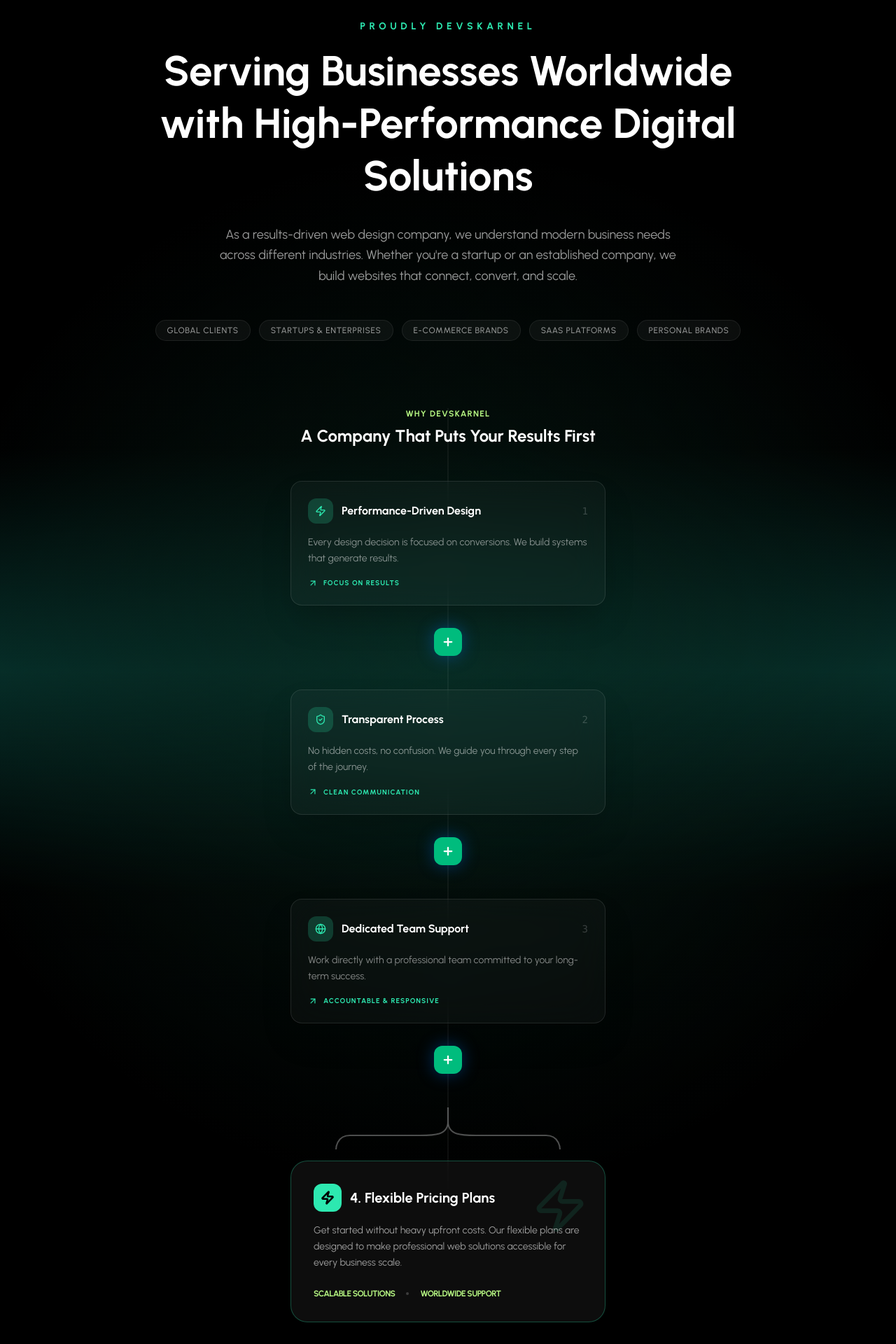
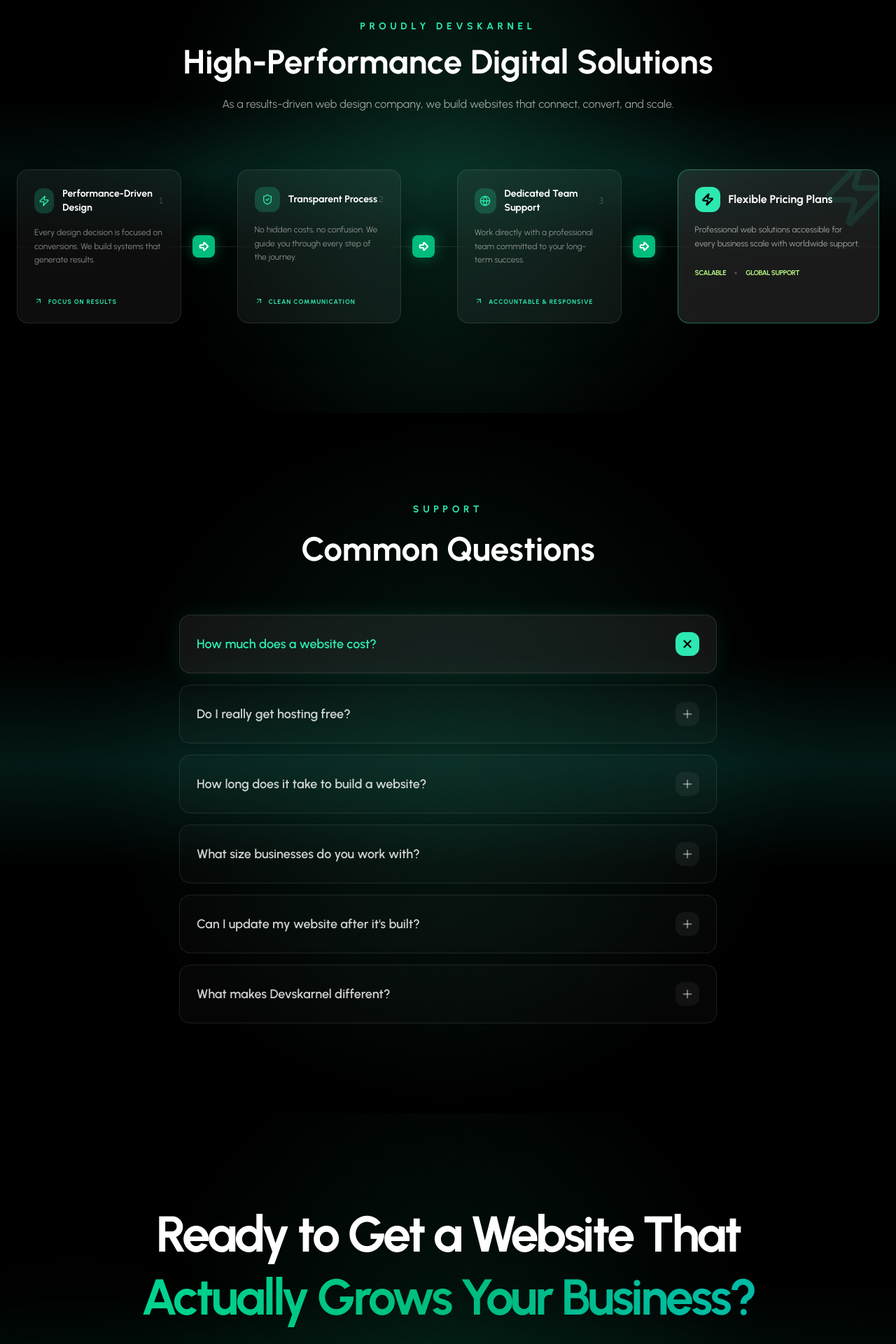
Before and after one commit to afterrender1/devkarnelweb, a Next.js app: page /services/website-development in a window 1280 px wide. Shown: the part 1960-3880 px from the top of the page at 70% size. Built offline with nearby package versions, Linux system fonts and the light colour scheme.

Commit message:
added steps new layout

```diff
--- a/app/(pages)/services/website-development/page.jsx
+++ b/app/(pages)/services/website-development/page.jsx
@@ -1,4 +1,3 @@
-import CaseStudies from '@/app/components/CaseStudies'
 import CTASection from '@/app/components/web-components/CTASection'
 import DevskarnelSection from '@/app/components/web-components/DevskarnelSection'
 import ServicesSection from '@/app/components/web-components/ServicesSection'
@@ -13,7 +12,6 @@
     <ServicesSection/>
     <DevskarnelSection/>
     <WebFAQ/>
-    <CaseStudies/>
     <CTASection/>
 
     </>
--- a/app/components/web-components/DevskarnelSection.jsx
+++ b/app/components/web-components/DevskarnelSection.jsx
@@ -3,7 +3,7 @@
 import { useEffect, useRef } from "react";
 import { gsap } from "gsap";
 import { ScrollTrigger } from "gsap/dist/ScrollTrigger";
-import { Plus, ArrowUpRight, Zap, Globe, ShieldCheck } from "lucide-react";
+import { Plus, ArrowUpRight, Zap, Globe, ShieldCheck , ArrowBigRight } from "lucide-react";
 import { urbanist } from "@/app/fonts";
 
 if (typeof window !== "undefined") {
@@ -34,15 +34,15 @@
   },
 ];
 
-export default function AutomationWorkflow() {
+export default function HorizontalAutomationWorkflow() {
   const containerRef = useRef(null);
 
   useEffect(() => {
     const ctx = gsap.context(() => {
       gsap.from(".workflow-step", {
         opacity: 0,
-        y: 40,
-        stagger: 0.3,
+        x: 40,
+        stagger: 0.2,
         duration: 1,
         ease: "power3.out",
         scrollTrigger: {
@@ -57,105 +57,102 @@
   return (
     <section
       ref={containerRef}
-      className={`relative min-h-screen py-32 px-6 flex flex-col items-center overflow-hidden ${urbanist.className}`}
+      className={`relative min-h-100 py-32 px-6 flex flex-col items-center overflow-hidden ${urbanist.className}`}
       style={{
                 background: `
+    /* 1. TOP-LEFT CORNER SHADOW */
     radial-gradient(circle at 0% 0%, rgba(0,0,0,1) 0%, transparent 70%),
+
+    /* 2. TOP-RIGHT CORNER SHADOW */
     radial-gradient(circle at 100% 0%, rgba(0,0,0,1) 0%, transparent 70%),
+
+    /* 3. BOTTOM-LEFT CORNER SHADOW */
     radial-gradient(circle at 0% 100%, rgba(0,0,0,1) 0%, transparent 70%),
+
+    /* 4. BOTTOM-RIGHT CORNER SHADOW */
     radial-gradient(circle at 100% 100%, rgba(0,0,0,1) 0%, transparent 70%),
-          radial-gradient(circle at 50% 50%, rgba(45, 232, 176, 0.4) 0%, transparent 60%),
+
+    /* 5. THE CENTER GLOW (Spotlight) */
+    /* This sits on top of the base to give it a soft, circular neon feel */
+    radial-gradient(circle at 50% 50%, rgba(45, 232, 176, 0.6) 0%, transparent 60%),
+
+    /* 6. THE "SANDWICH" BASE */
+    /* This defines the horizontal bands of color.
+       0-35% is solid black (top)
+       50% is the emerald peak
+       65-100% is solid black (bottom) */
     linear-gradient(180deg, #000000 0%, #000000 35%, #0F7C6E 50%, #000000 65%, #000000 100%)
   `
             }}
     >
-      {/* 1. Header Area - Reach & Branding */}
-      <div className="max-w-4xl text-center mb-24 workflow-step">
+      {/* 1. Header Area */}
+      <div className="max-w-4xl text-center mb-20 workflow-step">
         <p className="text-[#2de8b0] text-sm font-bold uppercase tracking-[0.4em] mb-4">Proudly Devskarnel</p>
-        <h2 className="text-white text-4xl md:text-6xl font-bold mb-8 leading-tight">
-          Serving Businesses Worldwide with High-Performance Digital Solutions
-        </h2>
-        <p className="text-white/60 text-lg max-w-2xl mx-auto leading-relaxed mb-12">
-          As a results-driven web design company, we understand modern business needs across different industries.
-          Whether you're a startup or an established company, we build websites that connect, convert, and scale.
+        <h2 className="text-white text-4xl md:text-5xl font-bold mb-6">High-Performance Digital Solutions</h2>
+        <p className="text-white/60 text-base max-w-2xl mx-auto leading-relaxed">
+          As a results-driven web design company, we build websites that connect, convert, and scale.
         </p>
-
-        {/* Reach Tags */}
-        <div className="flex flex-wrap justify-center gap-3 opacity-80">
-          {["Global Clients", "Startups & Enterprises", "E-commerce Brands", "SaaS Platforms", "Personal Brands"].map((tag) => (
-            <span key={tag} className="px-4 py-1.5 rounded-full border border-white/10 bg-white/5 text-white/70 text-xs font-medium uppercase tracking-wider">
-              {tag}
-            </span>
-          ))}
-        </div>
       </div>
 
-      <div className="relative flex flex-col items-center w-full max-w-3xl">
-        {/* 2. Central Connecting Line */}
-        <div className="absolute top-0 bottom-45 w-px bg-white/10 left-1/2 -translate-x-1/2 z-0" />
+      <div className="relative w-full max-w-400 mx-auto">
+        {/* 2. Horizontal Track Line (Visible on Desktop) */}
+        <div className="hidden lg:block absolute top-27.5 left-0 right-0 h-px bg-white/10 z-0" />
 
-        <div className="text-center mb-12 workflow-step z-10">
-            <p className="text-[#b4f481] text-xs font-bold uppercase tracking-widest mb-2">Why Devskarnel</p>
-            <h3 className="text-white text-2xl font-bold">A Company That Puts Your Results First</h3>
-        </div>
+        {/* 3. Steps Container - Horizontal Flex */}
+        <div className="flex flex-col lg:flex-row items-center lg:items-start justify-center gap-8 lg:gap-4 relative z-10">
+          {steps.map((step, idx) => (
+            <div key={idx} className="workflow-step flex flex-col lg:flex-row items-center w-full lg:w-auto">
 
-        {/* 3. Workflow Steps */}
-        {steps.map((step, idx) => (
-          <div key={idx} className="workflow-step relative z-10 flex flex-col items-center mb-4">
-            <div className="w-87.5 md:w-112.5 bg-white/3 backdrop-blur-xl border border-white/10 rounded-2xl p-6 shadow-2xl group hover:border-[#2de8b0]/50 transition-all duration-500 hover:-translate-y-1">
+              {/* Card Container */}
+              <div className="w-full max-w-87.5 bg-white/5 backdrop-blur-xl border border-white/10 rounded-2xl p-6 shadow-2xl group hover:border-[#2de8b0]/50 transition-all duration-500 hover:-translate-y-2 flex flex-col min-h-55">
                 <div className="flex items-center justify-between mb-4">
                   <div className="flex items-center gap-3">
                     <div className={`w-9 h-9 rounded-xl ${step.accent} flex items-center justify-center`}>
                       {step.icon}
                     </div>
-                  <span className="text-white font-bold text-base">{step.title}</span>
+                    <span className="text-white font-bold text-sm">{step.title}</span>
                   </div>
-                <div className="text-white/20 font-mono text-sm">{idx + 1}</div>
+                  <div className="text-white/20 font-mono text-xs">{idx + 1}</div>
                 </div>
-              <p className="text-white/50 text-sm leading-relaxed mb-4">{step.desc}</p>
-              <div className="flex items-center gap-2 text-[#2de8b0] text-[10px] font-bold uppercase tracking-widest">
-                 <ArrowUpRight size={14} />
+                <p className="text-white/50 text-xs leading-relaxed mb-4">{step.desc}</p>
+                <div className="flex items-center gap-2 text-[#2de8b0] text-[9px] font-bold uppercase tracking-widest mt-auto">
+                  <ArrowUpRight size={12} />
                   <span>{step.label}</span>
                 </div>
               </div>
 
-            {/* Connecting Plus Button */}
-            <div className="my-8 w-10 h-10 rounded-xl bg-emerald-500 flex items-center justify-center shadow-[0_0_25px_rgba(0,112,243,0.4)] z-20 group cursor-default">
-              <Plus size={18} className="text-white group-hover:rotate-90 transition-transform duration-300" strokeWidth={3} />
+              {/* Plus Connector (Horizontal gap) */}
+              <div className="flex items-center justify-center p-6 lg:px-4">
+                <div className="w-8 h-8 rounded-lg bg-emerald-500 flex items-center justify-center shadow-[0_0_20px_rgba(16,185,129,0.4)] z-20 transition-transform hover:scale-110">
+                  <ArrowBigRight size={16} className="text-white" strokeWidth={3} />
+                </div>
               </div>
             </div>
           ))}
 
-        {/* 4. Branching Bottom Section - Final Pricing Card */}
-        <div className="workflow-step relative w-full flex flex-col items-center">
-          <svg width="400" height="60" viewBox="0 0 400 60" fill="none" className="mb-4 opacity-30">
-            <path
-              d="M200 0V20C200 40 180 40 160 40H60C40 40 40 60 40 60M200 0V20C200 40 220 40 240 40H340C360 40 360 60 360 60"
-              stroke="white"
-              strokeWidth="2"
-            />
-          </svg>
+          {/* 4. Final Branching Card */}
+          <div className="workflow-step w-full lg:w-auto">
+             <div className="w-full max-w-100 bg-white/10 backdrop-blur-2xl border border-[#2de8b0]/40 rounded-2xl p-6 relative overflow-hidden group min-h-55">
+                <div className="absolute -top-4 -right-4 opacity-10 group-hover:opacity-20 transition-opacity">
+                  <Zap size={100} className="text-[#2de8b0]" />
+                </div>
 
-          <div className="flex flex-col md:flex-row gap-6 w-full justify-center items-center">
-            <div className="w-full md:w-112.5 bg-white/5 backdrop-blur-2xl border border-[#2de8b0]/30 rounded-3xl p-8 relative overflow-hidden group">
-               <div className="absolute top-0 right-0 p-6 opacity-10 group-hover:opacity-20 transition-opacity">
-                  <Zap size={80} className="text-[#2de8b0]" />
-               </div>
                 <div className="relative z-10">
                   <div className="flex items-center gap-3 mb-4">
-                    <div className="w-10 h-10 rounded-xl bg-[#2de8b0] flex items-center justify-center">
-                      <Zap size={20} className="text-black" strokeWidth={3} />
+                    <div className="w-9 h-9 rounded-xl bg-[#2de8b0] flex items-center justify-center">
+                      <Zap size={18} className="text-black" strokeWidth={3} />
                     </div>
-                    <span className="text-white font-bold text-xl">4. Flexible Pricing Plans</span>
+                    <span className="text-white font-bold text-base">Flexible Pricing Plans</span>
                   </div>
-                  <p className="text-white/60 text-sm leading-relaxed mb-6">
-                    Get started without heavy upfront costs. Our flexible plans are designed to make
-                    professional web solutions accessible for every business scale.
+
+                  <p className="text-white/60 text-xs leading-relaxed mb-6">
+                    Professional web solutions accessible for every business scale with worldwide support.
                   </p>
-                  <div className="flex items-center gap-4">
-                      <span className="text-[#b4f481] text-xs font-bold uppercase tracking-tighter">Scalable Solutions</span>
+
+                  <div className="flex items-center gap-3">
+                    <span className="text-[#b4f481] text-[10px] font-bold uppercase tracking-tighter">Scalable</span>
                     <div className="w-1 h-1 rounded-full bg-white/20" />
-                      <span className="text-[#b4f481] text-xs font-bold uppercase tracking-tighter">Worldwide Support</span>
+                    <span className="text-[#b4f481] text-[10px] font-bold uppercase tracking-tighter">Global Support</span>
                   </div>
                 </div>
              </div>
```
Lines whose indentation alone changed are shown as unchanged.
